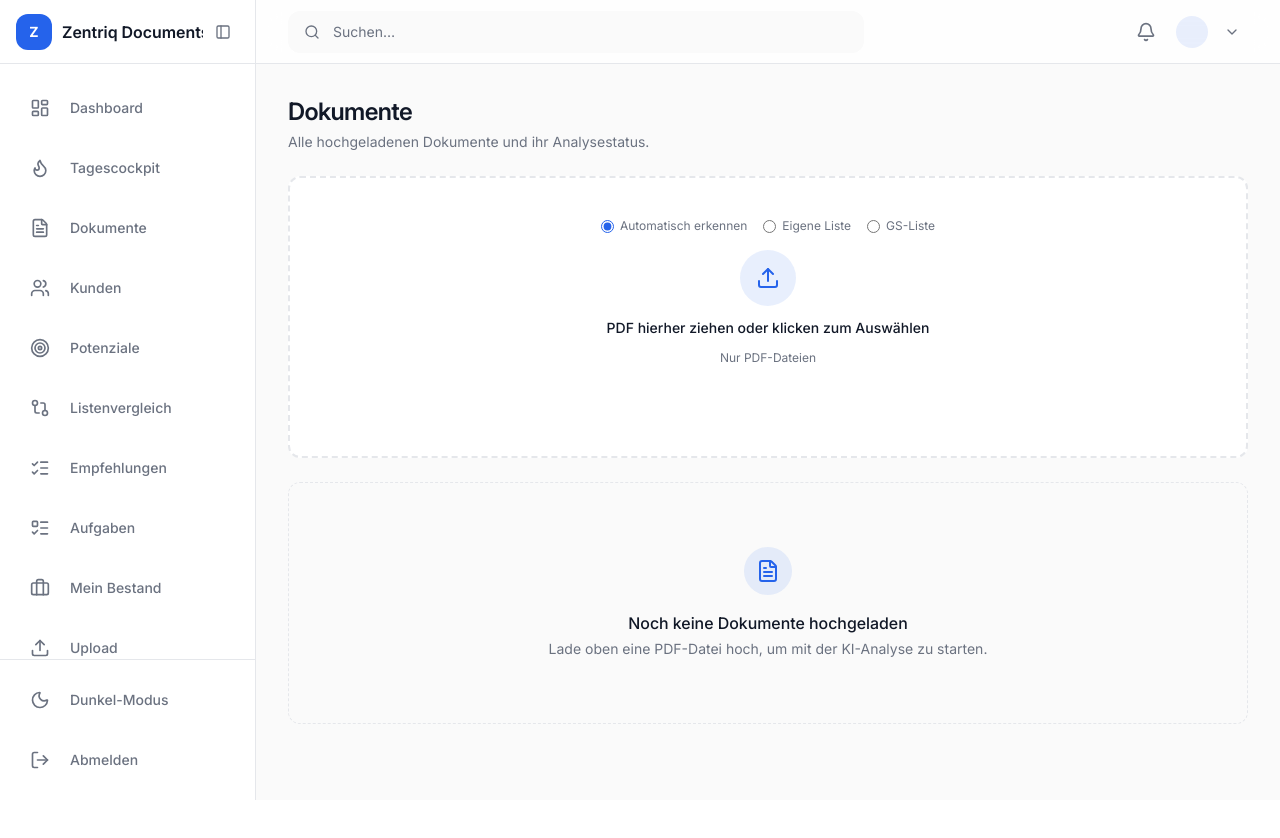
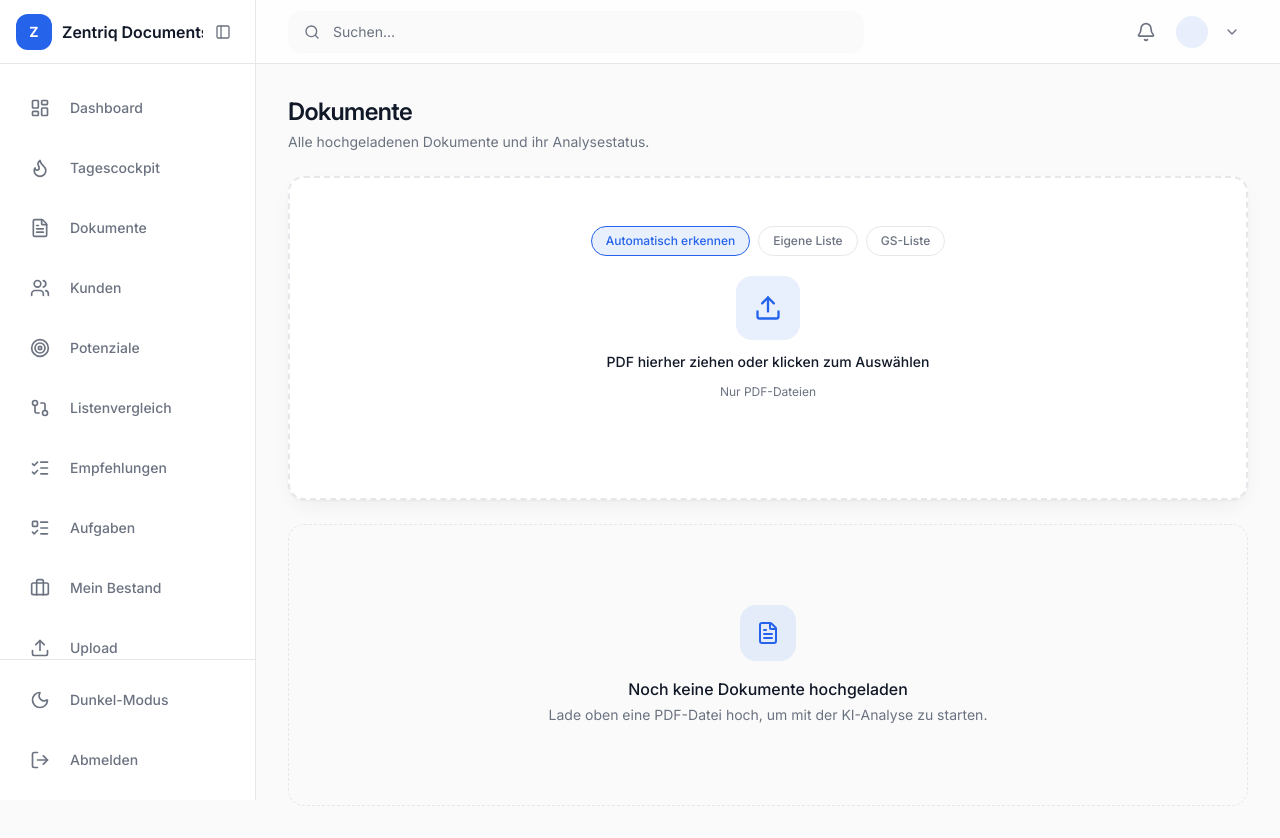
Before and after one commit to Gr4ffZombi3/zentriq-documents, a Python web app: template app/templates/documents/list.html in a window 1280 px wide. Before the commit the page ends 800 px from the top, so only its background shows below. Run offline with Jinja, Linux system fonts and the light colour scheme; the template is opened without the code that fills it, so the values that code supplies are empty; some libraries are stand-ins or nearby versions.

Commit message:
M14.5: Dokumente (Liste/Row/Upload-Widget/Detail) im neuen Card-Stil
Upload-Widget: groessere Dropzone (rounded-2xl, shadow-soft), list_scope-
Radios jetzt als Pills (sr-only + has-[:checked]-CSS, kein Alpine noetig,
gleiches Muster wie M14.4). Alle fragilen Kopplungen exakt erhalten: id=
"upload-widget"/"upload-progress"/"file-input", hx-post/hx-encoding/hx-target/
hx-swap/hx-indicator, x-data/x-ref/x-on, name="list_scope"-Werte ""/own/
geschaeftsstelle, name="file" - das Formular rendert weiterhin sowohl inline
als auch als eigenstaendiges htmx-Fragment korrekt.

_row.html: rounded-2xl/shadow-soft/hover-lift, groesserer Icon-Slot -
hx-get/hx-trigger/hx-target und die Row-ID #doc-row-{id} unveraendert, htmx-
Polling fuer aktive Dokumente funktioniert weiterhin.

detail.html: rechte Spalte (KI-Auswertung) und PDF-Viewer bekommen lg:sticky
lg:top-24 - bleiben beim Scrollen fixiert, waehrend Analyse/Verlauf
unabhaengig scrollen koennen (einzige strukturelle CSS-Aenderung dieses
Commits, keine Jinja-Logik betroffen). Natives <details>/<summary>-Wiring
(group/group-open:rotate-90) unangetastet.

Volle Testsuite (245 Tests) unveraendert gruen. Live im Browser verifiziert:
Dokumentenliste inkl. htmx-Polling-Status, Upload-Widget-Pillen, Detailseite
rendert fehlerfrei fuer ein abgeschlossenes Dokument.

Co-Authored-By: Claude Sonnet 5 <noreply@anthropic.com>

```diff
--- a/app/templates/components/upload_widget.html
+++ b/app/templates/components/upload_widget.html
@@ -6,25 +6,25 @@
      x-on:drop.prevent="dragging = false; $refs.fileInput.files = $event.dataTransfer.files; $refs.form.requestSubmit()">
   <form x-ref="form" hx-post="{{ url_for('upload.upload_document') }}" hx-encoding="multipart/form-data"
         hx-target="#upload-widget" hx-swap="outerHTML" hx-indicator="#upload-progress"
-        class="rounded-xl border-2 border-dashed p-10 text-center transition duration-200"
+        class="rounded-2xl border-2 border-dashed p-12 text-center shadow-soft transition duration-200"
         :class="dragging ? 'border-primary bg-primary/5' : 'border-border bg-surface'">
-    <div class="mb-4 flex flex-wrap items-center justify-center gap-x-4 gap-y-1 text-xs text-text-muted">
-      <label class="flex cursor-pointer items-center gap-1.5">
-        <input type="radio" name="list_scope" value="" checked class="accent-primary">
+    <div class="mb-5 flex flex-wrap items-center justify-center gap-2">
+      <label class="inline-flex cursor-pointer items-center rounded-full border border-border bg-surface px-3.5 py-1.5 text-xs font-medium text-text-muted transition duration-200 hover:border-primary/40 hover:text-text has-[:checked]:border-primary has-[:checked]:bg-primary/10 has-[:checked]:text-primary">
+        <input type="radio" name="list_scope" value="" checked class="sr-only">
         Automatisch erkennen
       </label>
-      <label class="flex cursor-pointer items-center gap-1.5">
-        <input type="radio" name="list_scope" value="own" class="accent-primary">
+      <label class="inline-flex cursor-pointer items-center rounded-full border border-border bg-surface px-3.5 py-1.5 text-xs font-medium text-text-muted transition duration-200 hover:border-primary/40 hover:text-text has-[:checked]:border-primary has-[:checked]:bg-primary/10 has-[:checked]:text-primary">
+        <input type="radio" name="list_scope" value="own" class="sr-only">
         Eigene Liste
       </label>
-      <label class="flex cursor-pointer items-center gap-1.5">
-        <input type="radio" name="list_scope" value="geschaeftsstelle" class="accent-primary">
+      <label class="inline-flex cursor-pointer items-center rounded-full border border-border bg-surface px-3.5 py-1.5 text-xs font-medium text-text-muted transition duration-200 hover:border-primary/40 hover:text-text has-[:checked]:border-primary has-[:checked]:bg-primary/10 has-[:checked]:text-primary">
+        <input type="radio" name="list_scope" value="geschaeftsstelle" class="sr-only">
         GS-Liste
       </label>
     </div>
     <label for="file-input" class="flex cursor-pointer flex-col items-center gap-3">
-      <span class="flex h-14 w-14 items-center justify-center rounded-full bg-primary/10 text-primary transition duration-200" :class="dragging ? 'scale-110' : ''">
-        {{ icon('upload', class='w-6 h-6') }}
+      <span class="flex h-16 w-16 items-center justify-center rounded-2xl bg-primary/10 text-primary transition duration-200" :class="dragging ? 'scale-110' : ''">
+        {{ icon('upload', class='w-7 h-7') }}
       </span>
       <span class="text-sm font-medium text-text">PDF hierher ziehen oder klicken zum Auswählen</span>
       <span class="text-xs text-text-muted">Nur PDF-Dateien</span>
--- a/app/templates/documents/_list_comparison.html
+++ b/app/templates/documents/_list_comparison.html
@@ -35,7 +35,7 @@
         'status_change': 'warning', 'storno': 'danger', 'removed_customer': 'muted',
       } %}
       {% for entry in list_comparison.entries %}
-        <div class="flex items-center justify-between gap-3 rounded-lg border border-border px-3.5 py-2.5">
+        <div class="flex items-center justify-between gap-3 rounded-xl border border-border px-3.5 py-2.5 transition duration-200 hover:border-primary/30">
           <a href="{{ url_for('customers.detail', customer_id=entry.customer_id) }}" class="truncate text-sm text-text hover:text-primary">{{ entry.customer.name }}</a>
           {{ badge(change_labels.get(entry.change_type.value, entry.change_type.value), variant=change_variants.get(entry.change_type.value, 'muted')) }}
         </div>
--- a/app/templates/documents/_row.html
+++ b/app/templates/documents/_row.html
@@ -2,7 +2,7 @@
 {% from "ui/display.html" import status_badge %}
 {% set is_active = document.status.value in ['pending', 'ocr_processing', 'ocr_done', 'ai_processing'] %}
 <div id="doc-row-{{ document.id }}"
-     class="flex cursor-pointer items-center justify-between gap-4 rounded-xl border border-border bg-surface p-4 shadow-sm transition duration-200 hover:border-primary/40 hover:shadow-md sm:p-5"
+     class="flex cursor-pointer items-center justify-between gap-4 rounded-2xl border border-border bg-surface p-4 shadow-soft transition duration-200 hover:-translate-y-0.5 hover:border-primary/40 hover:shadow-soft-lg sm:p-5"
      onclick="window.location='{{ url_for('documents.detail', document_id=document.id) }}'"
      {% if is_active %}
      hx-get="{{ url_for('documents.row', document_id=document.id) }}"
@@ -11,7 +11,7 @@
      hx-target="this"
      {% endif %}>
   <div class="flex min-w-0 items-center gap-3.5">
-    <span class="flex h-10 w-10 shrink-0 items-center justify-center rounded-lg bg-primary/10 text-primary">
+    <span class="flex h-11 w-11 shrink-0 items-center justify-center rounded-xl bg-primary/10 text-primary">
       {{ icon('file-text', class='w-5 h-5') }}
     </span>
     <div class="min-w-0">
--- a/app/templates/documents/list.html
+++ b/app/templates/documents/list.html
@@ -18,8 +18,8 @@
   {% endfor %}
 </div>
 {% else %}
-  <div class="flex flex-col items-center rounded-xl border border-dashed border-border py-16 text-center">
-    <span class="mb-4 flex h-12 w-12 items-center justify-center rounded-full bg-primary/10 text-primary">
+  <div class="flex flex-col items-center rounded-2xl border border-dashed border-border py-20 text-center">
+    <span class="mb-4 flex h-14 w-14 items-center justify-center rounded-2xl bg-primary/10 text-primary">
       {{ icon('file-text', class='w-6 h-6') }}
     </span>
     <p class="font-medium text-text">Noch keine Dokumente hochgeladen</p>
```
Also changed, not shown: app/templates/documents/detail.html (+5 -5 lines), app/static/css/app.css.
